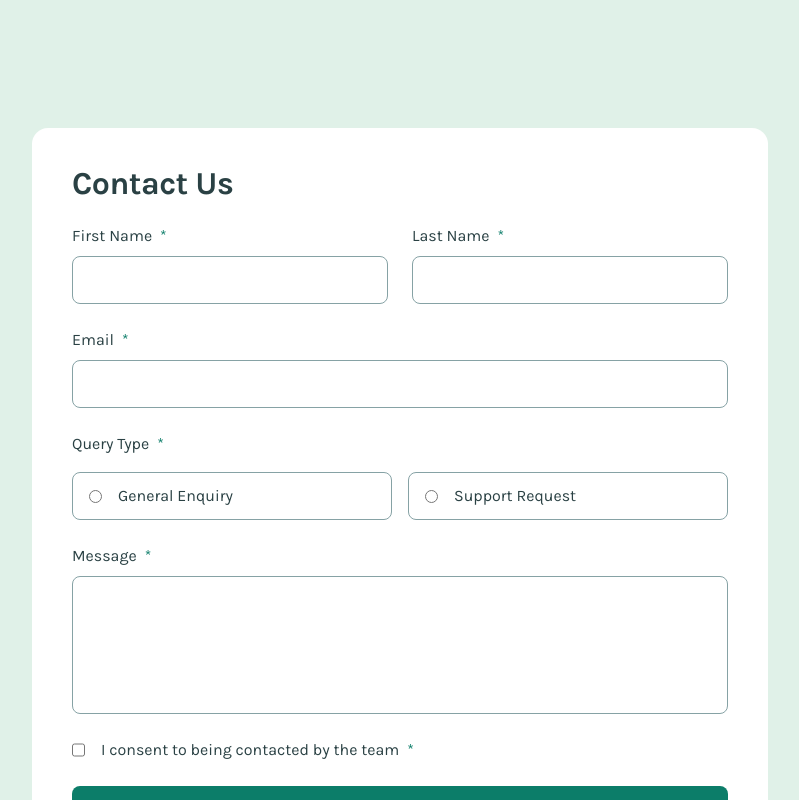
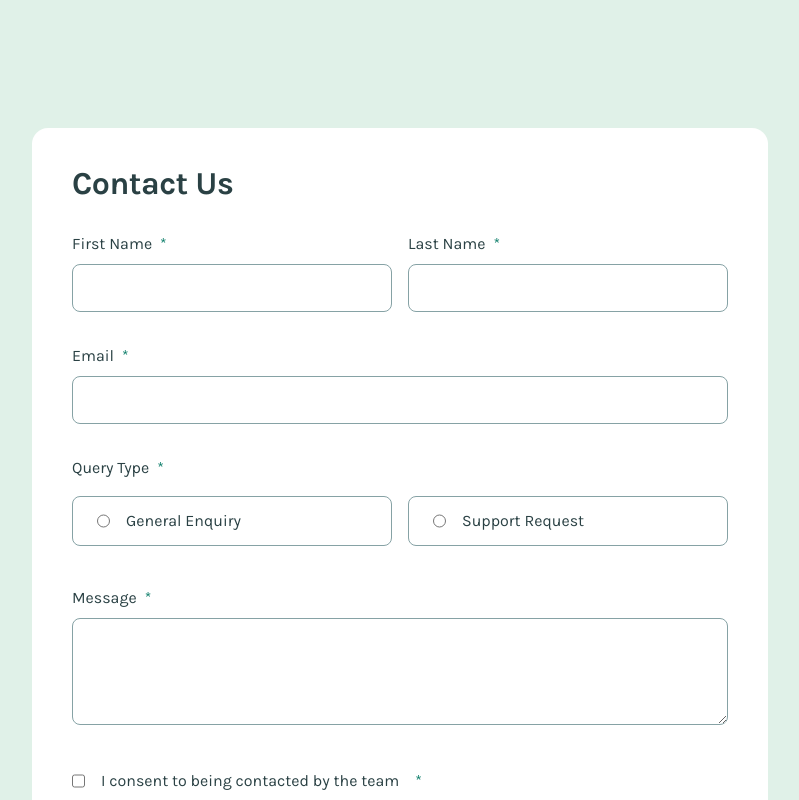
Before and after one commit to saiyancodes57/contact-form, a Vue app: page / in a window 1280 px wide. Shown: the top 800 px of the page, without its empty margins (240-1039 px from the left). Built offline with nearby package versions, Linux system fonts and the light colour scheme.

Commit message:
Added new validation logic and fixed some styling

```diff
--- a/src/App.vue
+++ b/src/App.vue
@@ -1,111 +1,151 @@
 <script setup>
-import { ref, computed } from 'vue'
-import FormInput from './components/FormInput.vue'
+import { ref, watch } from 'vue'
 import errorMessages from '@/errorMessages.json'
 import SuccessMessage from './components/SuccessMessage.vue'
-const firstName = ref('')
-const lastName = ref('')
-const email = ref('')
-const queryType = ref('')
-const message = ref('')
-const consent = ref(false)
-const queryTypeTouched = ref(false)
-const textareaError = ref(false)
+import SharedContainerSlot from './components/SharedContainerSlot.vue'
+import BaseFormInput from './components/BaseFormInput.vue'
+import FormRadioInput from './components/FormRadioInput.vue'
+import TextAreaComp from './components/TextAreaComp.vue'
+import FormCheckbox from './components/FormCheckbox.vue'
 
-const queryTypeHasError = computed(() => {
-  return queryTypeTouched.value && queryType.value === ''
+const form = ref({
+  firstName: '',
+  lastName: '',
+  email: '',
+  queryType: '',
+  message: '',
+  consent: false,
 })
 
-function validateTextArea() {
-  textareaError.value = message.value?.trim() === ''
+// Return true if valid, return error if invalid
+const validators = {
+  firstName: (val) => val.trim() !== '' || errorMessages.firstName,
+  lastName: (val) => val.trim() !== '' || errorMessages.lastName,
+  email: (val) => (val.trim() !== '' && val.includes('@')) || errorMessages.email,
+  queryType: (val) =>
+    ['general-enquiry', 'support-request'].includes(val) || errorMessages.queryType,
+  message: (val) => val.trim() !== '' || errorMessages.message,
+  consent: (val) => val === true || errorMessages.consent,
 }
 
+const errors = ref({
+  firstName: '',
+  lastName: '',
+  email: '',
+  queryType: '',
+  message: '',
+  consent: '',
+})
+
+// Takes a specific field and uses the validator function to return true OR empty string
+function validate(field) {
+  const result = validators[field](form.value[field])
+  errors.value[field] = result === true ? '' : result
+}
+
+watch(
+  form,
+  () => {
+    for (const field in errors.value) {
+      if (errors.value[field]) validate(field)
+    }
+  },
+  { deep: true },
+)
+
 const showToast = ref(false)
+
 function handleSubmit() {
-  // manual validations
-  validateTextArea()
-  queryTypeTouched.value = true
-  const isFormValid = !textareaError.value && !queryTypeHasError.value && consent.value
-
-  if (isFormValid) {
+  let isValid = true
+  for (const field of Object.keys(form.value)) {
+    validate(field)
+    if (errors.value[field]) {
+      isValid = false
+    }
+  }
+  if (isValid) {
+    console.log('Form is ready to be submitted')
     showToast.value = true
-
-    // Auto-hide after 5 seconds
     setTimeout(() => {
       showToast.value = false
     }, 5000)
+  } else {
+    console.log('Submission blocked: errors still exist.')
+  }
 
-    // Scroll to top so they see the message
-    window.scrollTo({ top: 0, behavior: 'smooth' })
-  }
+  return isValid
 }
 </script>
 
+<!-- Need to add accessibility for required fields, error messages, and toast! -->
 <template>
   <SuccessMessage :show="showToast" />
   <main>
+    <h1 class="text-heading">Contact Us</h1>
     <form @submit.prevent="handleSubmit">
-      <h1 class="text-heading">Contact Us</h1>
-      <div class="form-group">
-        <FormInput label="First Name" id="first-name" v-model="firstName" />
-        <FormInput label="Last Name" id="last-name" v-model="lastName" />
-      </div>
-      <div class="form-group">
-        <FormInput label="Email" id="email" input-type="email" v-model="email" />
-      </div>
-      <fieldset class="form-group">
+      <SharedContainerSlot>
+        <BaseFormInput
+          label-text="First Name"
+          id="first-name"
+          input-type="text"
+          autocomplete="given-name"
+          v-model="form.firstName"
+          :error="errors.firstName"
+          @blur-event="validate('firstName')"
+        />
+        <BaseFormInput
+          label-text="Last Name"
+          id="last-name"
+          input-type="text"
+          autocomplete="family-name"
+          v-model="form.lastName"
+          :error="errors.lastName"
+          @blur-event="validate('lastName')"
+        />
+      </SharedContainerSlot>
+      <BaseFormInput
+        input-type="email"
+        id="email"
+        label-text="Email"
+        autocomplete="email"
+        v-model="form.email"
+        :error="errors.email"
+        @blur-event="validate('email')"
+      />
+      <fieldset>
         <legend class="text-body-sm">Query Type<span class="star">*</span></legend>
-        <div class="radio-wrapper">
-          <div class="input-group">
-            <FormInput
-              label="General Enquiry"
-              id="general-enquiry"
-              input-type="radio"
+        <SharedContainerSlot>
+          <FormRadioInput
+            label-text="General Enquiry"
+            value="general-enquiry"
             name="query-type"
-              value="general-enquiry"
-              v-model="queryType"
-              @blur-emit="queryTypeTouched = true"
+            v-model="form.queryType"
+            @blur-event="validate('queryType')"
           />
-            <FormInput
-              label="Support Request"
-              id="support-request"
-              input-type="radio"
+          <FormRadioInput
+            label-text="Support Request"
+            value="support-request"
             name="query-type"
-              value="support-request"
-              v-model="queryType"
-              @blur-emit="queryTypeTouched = true"
+            v-model="form.queryType"
+            @blur-event="validate('queryType')"
           />
-          </div>
-          <p v-if="queryTypeHasError" class="text-body-sm error error-text">
-            {{ errorMessages.radio }}
-          </p>
-        </div>
+        </SharedContainerSlot>
+        <p class="error-text">{{ errors.queryType }}</p>
       </fieldset>
-
-      <div class="form-group">
-        <div class="input-group">
-          <label for="message" class="text-body-sm">Message<span class="star">*</span></label>
-          <textarea
-            name="message"
-            rows="8"
+      <TextAreaComp
+        label-text="Message"
         id="message"
-            v-model="message"
-            required
-            :class="{ 'textarea-error': textareaError }"
-            @blur="validateTextArea"
-          ></textarea>
-          <p v-if="textareaError" class="text-body-sm error-text">{{ errorMessages.text }}</p>
-        </div>
-      </div>
-
-      <div class="form-group">
-        <FormInput
-          label="I consent to being contacted by the team"
-          id="consent"
-          input-type="checkbox"
-          v-model="consent"
+        v-model="form.message"
+        :error="errors.message"
+        @blur-event="validate('message')"
       />
-      </div>
+      <FormCheckbox
+        name="consent"
+        label-text="I consent to being contacted by the team"
+        v-model="form.consent"
+        :error="errors.consent"
+        @blur-event="validate('consent')"
+      />
       <button type="submit" class="text-body-sm">Submit</button>
     </form>
   </main>
@@ -114,6 +154,7 @@ function handleSubmit() {
 <style scoped>
 h1 {
   color: var(--color-grey-900);
+  margin-bottom: 2rem;
 }
 
 main {
@@ -124,60 +165,19 @@ main {
   max-width: 46rem;
 }
 
-form {
-  display: flex;
-  flex-direction: column;
-  gap: 1.5rem;
-}
-
-.input-group {
-  display: flex;
-  flex-direction: column;
-  gap: 0.5rem;
-}
-
-.input-group:has(textarea) {
-  gap: 0.5rem;
-}
-
-.input-group:has(input[type='radio']) {
-  gap: 1rem;
-  display: flex;
-  flex: 1;
-}
-
-.form-group {
-  display: flex;
-  flex-direction: column;
-  gap: 1.5rem;
-}
-
 fieldset {
   border: none;
 }
 
 legend {
+  color: var(--color-grey-900);
   margin-bottom: 1rem;
-  color: var(--color-grey-900);
 }
 
-.error {
-  margin-top: 0.5rem;
-}
-
-textarea {
-  border-radius: 0.5rem;
-  font-family: 'Karla', sans-serif;
-  padding: 0.5rem;
-  border: 1px solid var(--color-grey-500);
-  resize: none;
-  &:hover {
-    border-color: var(--color-green-600);
-  }
-}
-
-.textarea-error {
-  border: 1px solid var(--color-red-errors);
+form {
+  display: flex;
+  flex-direction: column;
+  gap: 1.5rem;
 }
 
 button {
@@ -192,26 +192,23 @@ button {
     background-color: color-mix(in srgb, var(--color-green-600), black 50%);
   }
 }
-
-@media (min-width: 48rem) {
-  .form-group:not(:has(textarea)) {
-    display: flex;
-    flex-direction: row;
-  }
-
-  .form-group > * {
-    flex: 1;
-  }
-
-  .input-group:has(input[type='radio']) {
-    flex-direction: row;
-  }
-}
 </style>
 
 <style>
+input {
+  border-radius: 0.5rem;
+  height: 3rem;
+  border: 1px solid var(--color-grey-500);
+}
+
+div:has(input[type='text'], input[type='email'], textarea) label {
+  margin-bottom: 0.5rem;
+}
+
 .error-text {
   color: var(--color-red-errors);
+  font-family: Karla;
+  margin-top: 0.5rem;
 }
 .star {
   margin-left: 0.5rem;
--- /dev/null
+++ b/src/components/BaseFormInput.vue
@@ -0,0 +1,48 @@
+<script setup>
+// import { ref } from 'vue'
+defineEmits(['blur-event'])
+const model = defineModel()
+defineProps({
+  labelText: {
+    type: String,
+    required: true,
+  },
+  id: {
+    type: String,
+    required: true,
+  },
+  inputType: {
+    type: String,
+    default: 'text',
+  },
+  autocomplete: {
+    type: String,
+  },
+  error: {
+    type: String,
+  },
+})
+</script>
+
+<template>
+  <div>
+    <label :for="id" class="text-body-sm">{{ labelText }}<span class="star">*</span></label>
+    <input
+      :type="inputType"
+      :id="id"
+      v-model="model"
+      :autocomplete="autocomplete"
+      @blur="$emit('blur-event')"
+      required
+    />
+    <p class="error-text">{{ error }}</p>
+  </div>
+</template>
+
+<style scoped>
+div {
+  display: flex;
+  flex-direction: column;
+  flex: 1;
+}
+</style>
--- /dev/null
+++ b/src/components/FormCheckbox.vue
@@ -0,0 +1,39 @@
+<script setup>
+const model = defineModel()
+defineEmits(['blur-event'])
+defineProps({
+  labelText: {
+    type: String,
+    required: true,
+  },
+  name: {
+    type: String,
+    required: true,
+  },
+  error: {
+    type: String,
+  },
+})
+</script>
+
+<template>
+  <div class="consent-checkbox">
+    <label class="text-body-sm">
+      <input type="checkbox" :name="name" v-model="model" @blur="$emit('blur-event')" />
+      {{ labelText }}<span>*</span>
+    </label>
+    <p class="error-text">{{ error }}</p>
+  </div>
+</template>
+
+<style scoped>
+label {
+  display: flex;
+  align-items: center;
+  gap: 1rem;
+}
+
+span {
+  color: var(--color-green-600);
+}
+</style>
--- a/src/components/FormInput.vue
+++ /dev/null
@@ -1,165 +0,0 @@
-<script setup>
-import { ref, computed } from 'vue'
-import errorMessages from '@/errorMessages.json'
-
-const model = defineModel()
-defineEmits(['blur-emit'])
-const props = defineProps({
-  label: String,
-  id: String,
-  inputType: {
-    type: String,
-    default: 'text',
-  },
-  name: {
-    type: String,
-    required: false,
-  },
-  value: {
-    type: String,
-    required: false,
-  },
-})
-
-const hasError = ref(false)
-function validate() {
-  // Checks that the consent checkbox has been clicked
-  if (props.inputType === 'checkbox') {
-    hasError.value = model.value !== true
-    return
-  }
-
-  // Only use trim() when not a false/true value, as it would throw an error
-  const val = model.value?.trim()
-
-  if (props.inputType === 'text') {
-    hasError.value = val === ''
-    return
-  }
-
-  if (props.inputType === 'email') {
-    hasError.value = val === '' || !val.includes('@')
-    return
-  }
-
-  if (props.inputType === 'radio') {
-    const validOptions = ['general-enquiry', 'support-request']
-    hasError.value = !validOptions.includes(val)
-    return
-  }
-}
-
-const errorMessage = computed(() => {
-  return errorMessages[props.inputType]
-})
-
-const selectedRadio = computed(() => {
-  return model.value === props.value
-})
-</script>
-
-<template>
-  <div v-if="inputType === 'checkbox'" class="input-group">
-    <div class="checkbox-wrapper">
-      <label :for="id" class="text-body-sm">{{ label }}<span class="star">*</span></label>
-      <input
-        :type="inputType"
-        :id="id"
-        :name="name"
-        :class="{ error: hasError }"
-        v-model="model"
-        required
-        @blur="validate"
-      />
-    </div>
-    <p v-if="hasError" class="text-body-sm error-text">{{ errorMessage }}</p>
-  </div>
-
-  <div v-else-if="inputType !== 'radio'" class="input-group">
-    <label :for="id" class="text-body-sm">{{ label }}<span class="star">*</span></label>
-    <input
-      :type="inputType"
-      :id="id"
-      :name="name"
-      :class="{ error: hasError }"
-      v-model="model"
-      required
-      @blur="validate"
-    />
-    <p v-if="hasError" class="text-body-sm error-text">{{ errorMessage }}</p>
-  </div>
-
-  <div v-else class="input-group">
-    <label :for="id" class="text-body-sm radio-container" :class="{ selected: selectedRadio }">
-      <input
-        :type="inputType"
-        :id="id"
-        :name="name"
-        :value="value"
-        v-model="model"
-        @blur="$emit('blur-emit')"
-        required
-      />
-      <span :id="id" class="text-body-sm">{{ label }}</span>
-    </label>
-  </div>
-</template>
-
-<style scoped>
-.error {
-  border: 1px solid var(--color-red-errors);
-}
-
-.error-text {
-  color: var(--color-red-errors);
-}
-
-input {
-  border: 1px solid var(--color-grey-500);
-  padding: 0.5rem;
-}
-
-input:hover {
-  border-color: var(--color-green-600);
-}
-
-/* For any input not a radio or checkbox */
-input:not([type='radio'], [type='checkbox']) {
-  height: 3rem;
-  border-radius: 0.5rem;
-}
-
-.checkbox-wrapper:has(input[type='checkbox']) {
-  display: flex;
-  justify-content: flex-end;
-  flex-direction: row-reverse;
-  gap: 1rem;
-}
-
-.input-group:has(input[type='radio']) label {
-  width: 100%;
-
-  &:hover {
-    border-color: var(--color-green-600);
-  }
-}
-
-.radio-container {
-  border: 1px solid var(--color-grey-500);
-  height: 3rem;
-  border-radius: 0.5rem;
-  display: flex;
-  align-items: center;
-  padding: 1rem;
-  gap: 1rem;
-}
-
-.radio-container.selected {
-  background-color: var(--color-green-200);
-  border-color: var(--color-green-600);
-}
-
-.radio-container.selected:has(input[type='radio']) {
-  accent-color: var(--color-green-600);
-}
-</style>
--- /dev/null
+++ b/src/components/FormRadioInput.vue
@@ -0,0 +1,37 @@
+<script setup>
+defineEmits(['blur-event'])
+const model = defineModel()
+defineProps({
+  labelText: {
+    type: String,
+    required: true,
+  },
+  value: {
+    type: String,
+    required: true,
+  },
+  name: {
+    type: String,
+    required: true,
+  },
+})
+</script>
+
+<template>
+  <label class="text-body-sm">
+    <input type="radio" :value="value" :name="name" v-model="model" @blur="$emit('blur-event')" />
+    {{ labelText }}
+  </label>
+</template>
+
+<style scoped>
+label {
+  border: 1px solid var(--color-grey-500);
+  display: flex;
+  align-items: center;
+  gap: 1rem;
+  flex: 1;
+  padding-left: 1.5rem;
+  border-radius: 0.5rem;
+}
+</style>
--- /dev/null
+++ b/src/components/SharedContainerSlot.vue
@@ -0,0 +1,23 @@
+<script setup></script>
+
+<template>
+  <div class="shared-container">
+    <slot></slot>
+  </div>
+</template>
+
+<style scoped>
+.shared-container {
+  display: flex;
+  flex-direction: column;
+  gap: 1rem;
+}
+
+@media (min-width: 48rem) {
+  .shared-container {
+    display: flex;
+    flex-direction: row;
+    gap: 1rem;
+  }
+}
+</style>
--- /dev/null
+++ b/src/components/TextAreaComp.vue
@@ -0,0 +1,38 @@
+<script setup>
+const model = defineModel()
+defineEmits(['blur-event'])
+defineProps({
+  id: {
+    type: String,
+    required: true,
+  },
+  labelText: {
+    type: String,
+    required: true,
+  },
+  error: {
+    type: String,
+  },
+})
+</script>
+
+<template>
+  <div class="textarea">
+    <label :for="id" class="text-body-sm">{{ labelText }}<span class="star">*</span></label>
+    <textarea :id="id" rows="7" v-model="model" @blur="$emit('blur-event')" required></textarea>
+    <p class="error-text">{{ error }}</p>
+  </div>
+</template>
+
+<style scoped>
+div {
+  display: flex;
+  flex-direction: column;
+}
+
+textarea {
+  border-radius: 0.5rem;
+  resize: vertical;
+  border: 1px solid var(--color-grey-500);
+}
+</style>
--- a/src/errorMessages.json
+++ b/src/errorMessages.json
@@ -1,6 +1,8 @@
 {
-  "text": "This field is required",
+  "firstName": "This field is required",
+  "lastName": "This field is required",
   "email": "Please enter a valid email address",
-  "radio": "Please select a query type",
-  "checkbox": "To submit this form, please consent to being contacted"
+  "queryType": "Please select a query type",
+  "message": "This field is required",
+  "consent": "To submit this form, please consent to being contacted"
 }
```
Lines whose indentation alone changed are shown as unchanged.
